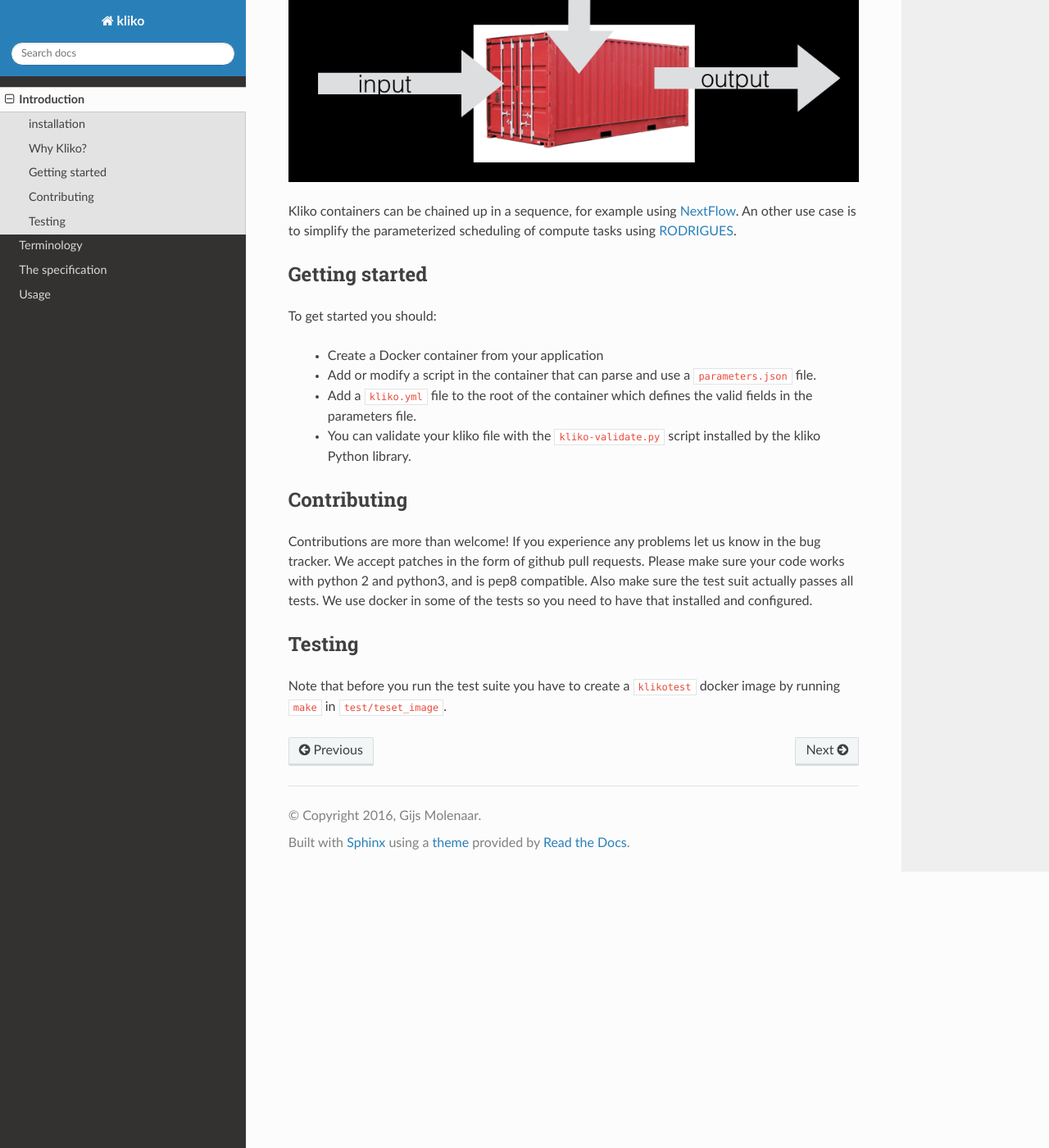
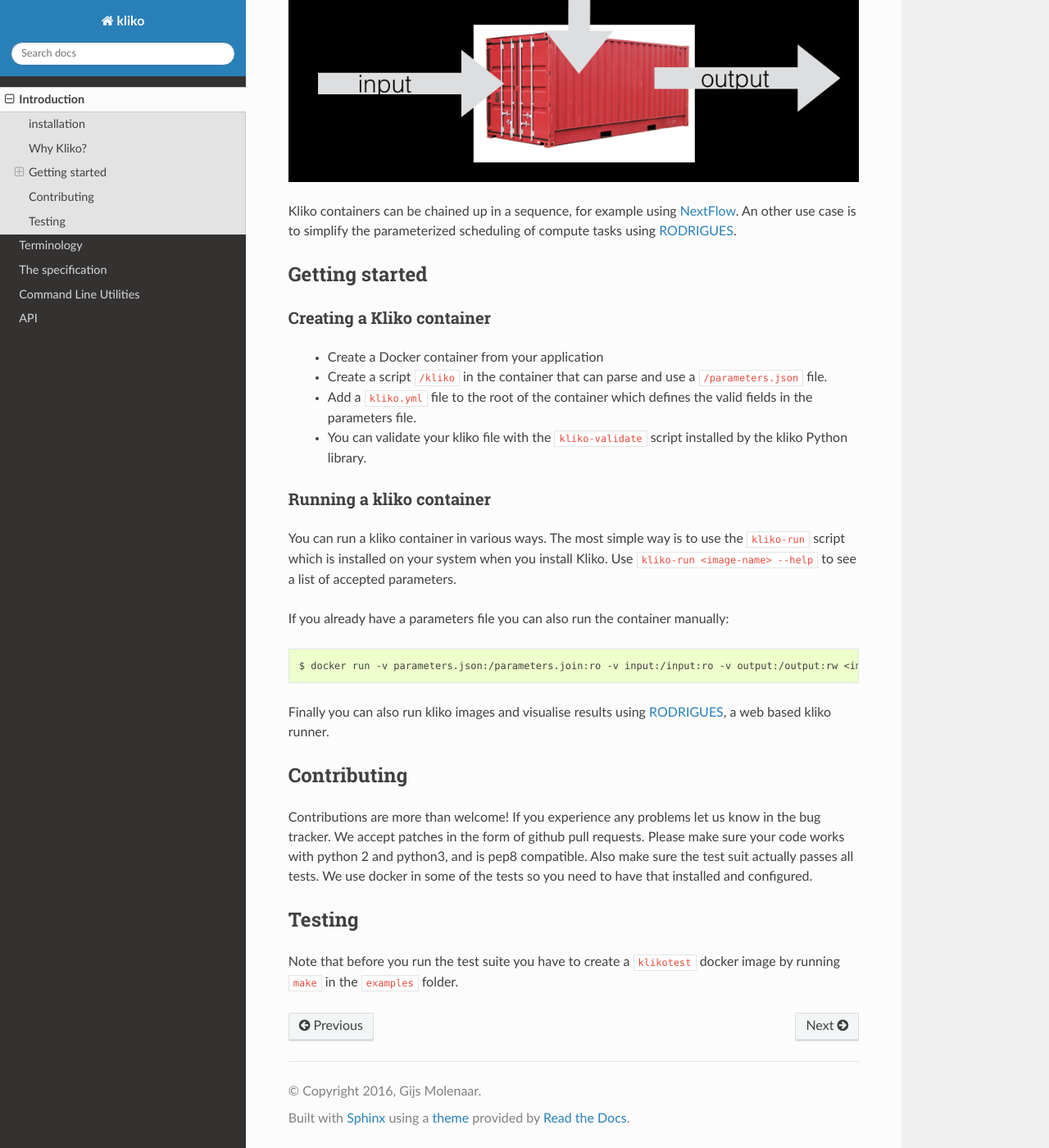
Before and after one commit to gijzelaerr/kliko, a Sphinx documentation site: the page built from doc/introduction.rst, in a window 1280 px wide and 1400 px high, scrolled down 1052 px. Shown: the whole window at 82% size. Built offline with Sphinx 7.4.7 and the Read the Docs theme 2.0.0, drawn with Linux system fonts in a browser that asks for light colours.

Commit message:
fix python problem with relative imports, doc improvements

```diff
--- a/doc/index.rst
+++ b/doc/index.rst
@@ -14,7 +14,8 @@ Contents:
    introduction
    terminology
    specification
-   usage
+   cli
+   API
 
 
 Indices and tables
--- a/doc/introduction.rst
+++ b/doc/introduction.rst
@@ -37,16 +37,31 @@ use case is to simplify the parameterized scheduling of compute tasks using
 `RODRIGUES <https://github.com/ska-sa/rodrigues/>`_.
 
 
-
 Getting started
 ===============
 
-To get started you should:
+Creating a Kliko container
+--------------------------
 
  * Create a Docker container from your application
- * Add or modify a script in the container that can parse and use a ``parameters.json`` file.
+ * Create a script ``/kliko`` in the container that can parse and use a ``/parameters.json`` file.
  * Add a ``kliko.yml`` file to the root of the container which defines the valid fields in the parameters file.
- * You can validate your kliko file with the ``kliko-validate.py`` script installed by the kliko Python library.
+ * You can validate your kliko file with the ``kliko-validate`` script installed by the kliko Python library.
+
+
+Running a kliko container
+-------------------------
+
+You can run a kliko container in various ways. The most simple way is to use the ``kliko-run`` script which is
+installed on your system when you install Kliko. Use ``kliko-run <image-name> --help`` to see a list of accepted
+parameters.
+
+If you already have a parameters file you can also run the container manually::
+
+    $ docker run -v parameters.json:/parameters.join:ro -v input:/input:ro -v output:/output:rw <image-name> kliko
+
+Finally you can also run kliko images and visualise results using `RODRIGUES`_,
+a web based kliko runner.
 
 
 Contributing
@@ -61,4 +76,4 @@ Testing
 =======
 
 Note that before you run the test suite you have to create a ``klikotest`` docker image by running ``make`` in
-``test/teset_image``.
+the ``examples`` folder.
--- a/doc/terminology.rst
+++ b/doc/terminology.rst
@@ -26,6 +26,12 @@ A container is an active (or inactive if exited) stateful instantiation of an im
 Read more about Docker terminology in the `Docker glossary <http://docs.docker.com/reference/glossary/#container>`_.
 
 
+Kliko runner
+------------
+
+Something that can run a kliko image. For example the ``kliko-run`` command line tool, or RODRIGUES.
+
+
 The kliko.yml file
 ------------------
 
```
Also changed, not shown: doc/API.rst (renamed from doc/usage.rst, +6 -3 lines), doc/cli.rst (added, +15 -0 lines), doc/specification.rst (+4 -5 lines), .travis.yml, doc/rodrigues.png, 11 other files.
